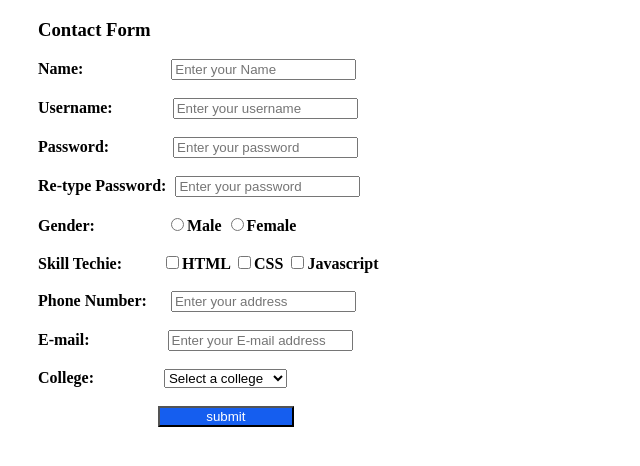
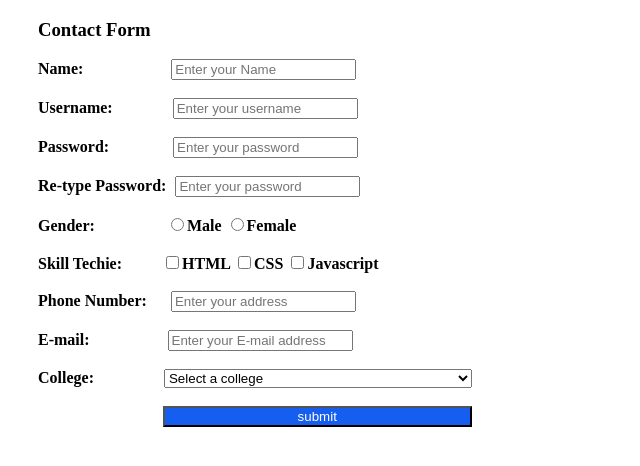
Before and after one commit to Mayfuns/Task-4, a plain HTML site: page index.html in a window 1280 px wide. Shown: the whole page, without its empty margins (0-640 px from the left). Drawn offline with Linux system fonts and the light colour scheme.

Commit message:
Update styles.css

```diff
--- a/styles.css
+++ b/styles.css
@@ -37,12 +37,12 @@ form {
 
     #col{
      margin-left: 70px;
-     width: 10%;
+     width: 25%;
     }
 
     input[type=submit]{
-     margin-left: 120px;
-     width: 11%;
+     margin-left: 125px;
+     width: 25%;
      color: #fff;
      background-color: #155EEF;
     }
```
